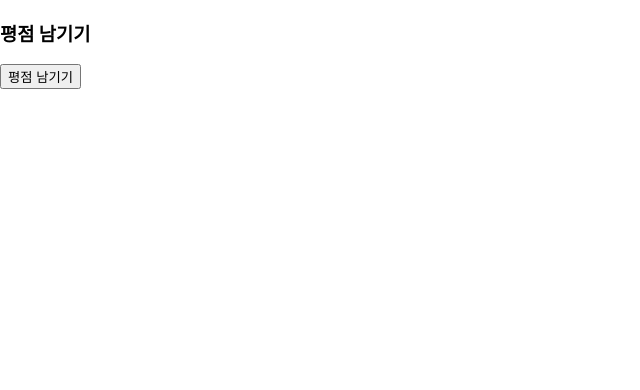
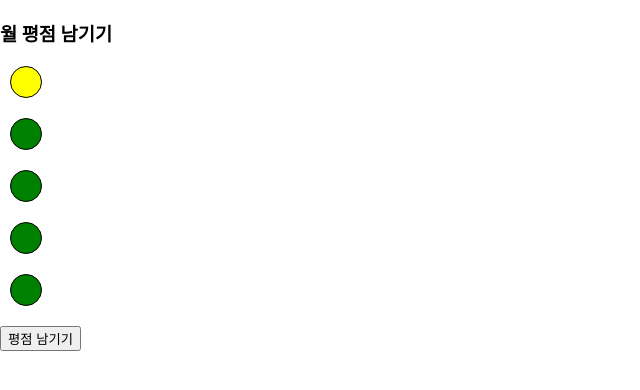
Before and after one commit to hongsoom/my-week, a React (Create React App) app in the folder my-week/: page /detail/1 in a window 1280 px wide. Shown: the top 390 px of the page, without its empty margins (0-640 px from the left). Built offline with nearby package versions, Linux system fonts and the light colour scheme.

Commit message:
useParams

```diff
--- a/my-week/src/components/Detail.js
+++ b/my-week/src/components/Detail.js
@@ -1,22 +1,41 @@
-import React from "react";
+import React, {useState} from "react";
 import styled from "styled-components";
 import { useParams, useHistory } from "react-router-dom";
 
 
 const Detail = (props) => {
     const week = props.week
-    const { index } = useParams();
+    const index = useParams();
+    console.log(index)
+
     const history = useHistory();
 
+    const [circle, setCircle] = useState([0, 0, 0, 0, 0])
+
     const onClick = () => {
-        history.goBack('/')
+        history.push('/')
     }
+
     return (
         <div>
-            <h3>{week[index]} 평점 남기기</h3>
-            <div></div>
+            <h3>{week[index.id]} 평점 남기기</h3>
+            {circle.map((num, index) => {
+                return (
+                    <Circle key={index} style={{backgroundColor : index ?  'green' : 'yellow'}}></Circle>
+                )
+            })
+            }
             <button onClick={onClick}>평점 남기기</button>
         </div>
     )
 }
+
+const Circle = styled.div`
+  width: 30px;
+  height: 30px;
+  border-radius: 30px;
+  margin: 20px 10px;
+  border: 1px solid black;
+`;
+
 export default Detail;
```
